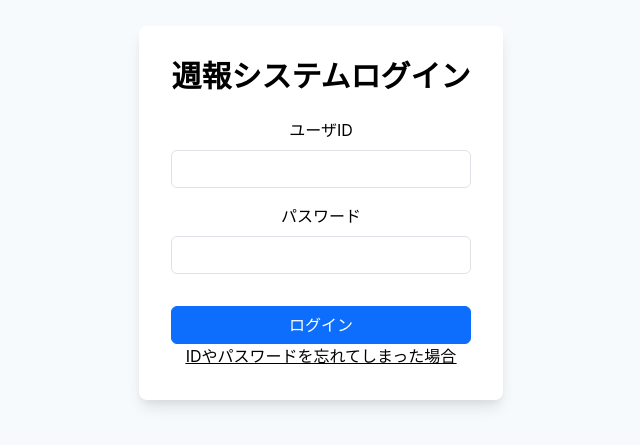
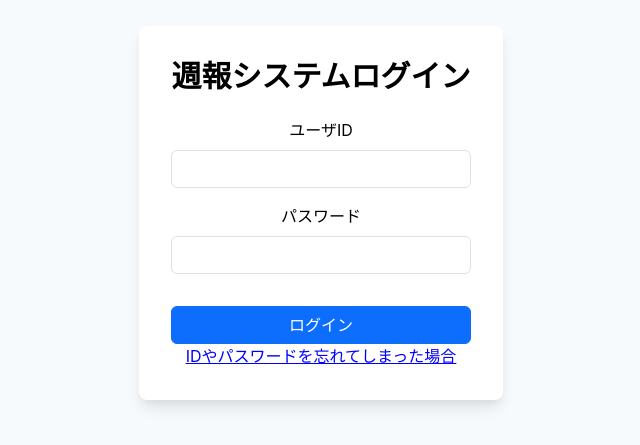
Before and after one commit to team-libero/weekly-report-app, a React (Create React App) app: page / in a window 1280 px wide. Shown: the part 187-632 px from the top of the page, without its empty margins (319-959 px from the left). Built offline with nearby package versions, Linux system fonts and the light colour scheme.

Commit message:
ログインページの「IDやパスワードを忘れてしまった場合」リンクをボタンに変更し、管理職への連絡を促すアラートを追加

```diff
--- a/src/components/pages/LoginPage.jsx
+++ b/src/components/pages/LoginPage.jsx
@@ -18,13 +18,23 @@ const LoginPage = () => {
         </Heading>
         <LoginForm />
         <u>
-          <a href="https://www.google.com/">
+          <button className="link-button" onClick={() => alert('管理職に連絡してください')} style={alertStyles}>
             IDやパスワードを忘れてしまった場合
-          </a>
+          </button>
         </u>
       </Box>
     </Flex>
   );
 };
 
+const alertStyles = {
+  background: 'none',
+    border: 'none',
+    color: 'blue',
+    textDecoration: 'underline',
+    cursor: 'pointer',
+    font: 'inherit',
+    padding: 0
+};
+
 export default LoginPage;
```
